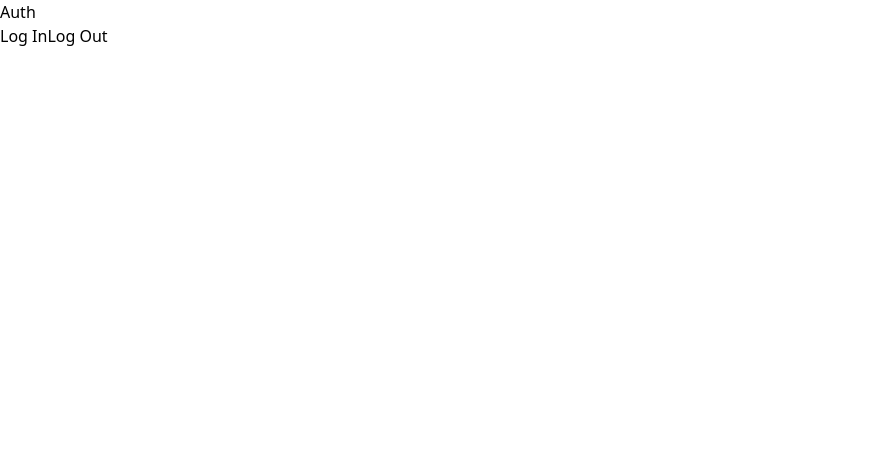
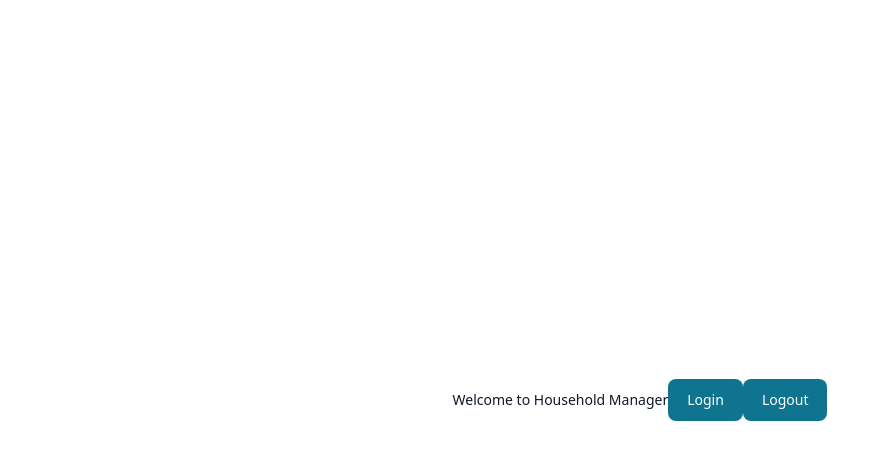
Before and after one commit to lindele/household-manager-web, a React (Vite) app: page / in a window 1280 px wide. Shown: the top 460 px of the page, without its empty margins (0-890 px from the left). Built offline with nearby package versions, Linux system fonts and the light colour scheme.

Commit message:
added css to auth page

```diff
--- a/src/auth.tsx
+++ b/src/auth.tsx
@@ -1,21 +1,22 @@
 import React from "react";
 import { useAuth0 } from "@auth0/auth0-react";
+import { Button, Label } from "flowbite-react";
 
 export function Auth() {
   const { loginWithRedirect } = useAuth0();
   const { logout } = useAuth0();
 
   return (
-    <>
-      <h1>Auth</h1>
-      <button onClick={() => loginWithRedirect()}>Log In</button>
-      <button
+    <div className="flex items-center justify-center min-h-screen">
+      <Label>Welcome to Household Manager</Label>
+      <Button onClick={() => loginWithRedirect()}>Login</Button>
+      <Button
         onClick={() =>
           logout({ logoutParams: { returnTo: window.location.origin } })
         }
       >
-        Log Out
-      </button>
-    </>
+        Logout
+      </Button>
+    </div>
   );
 }
```
